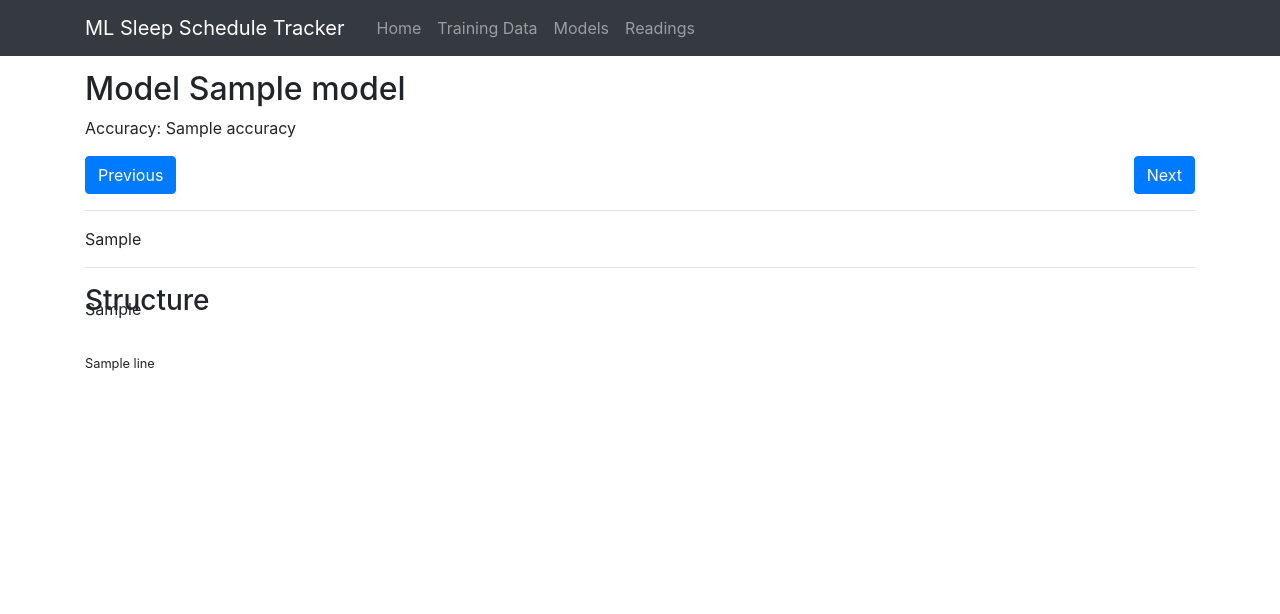
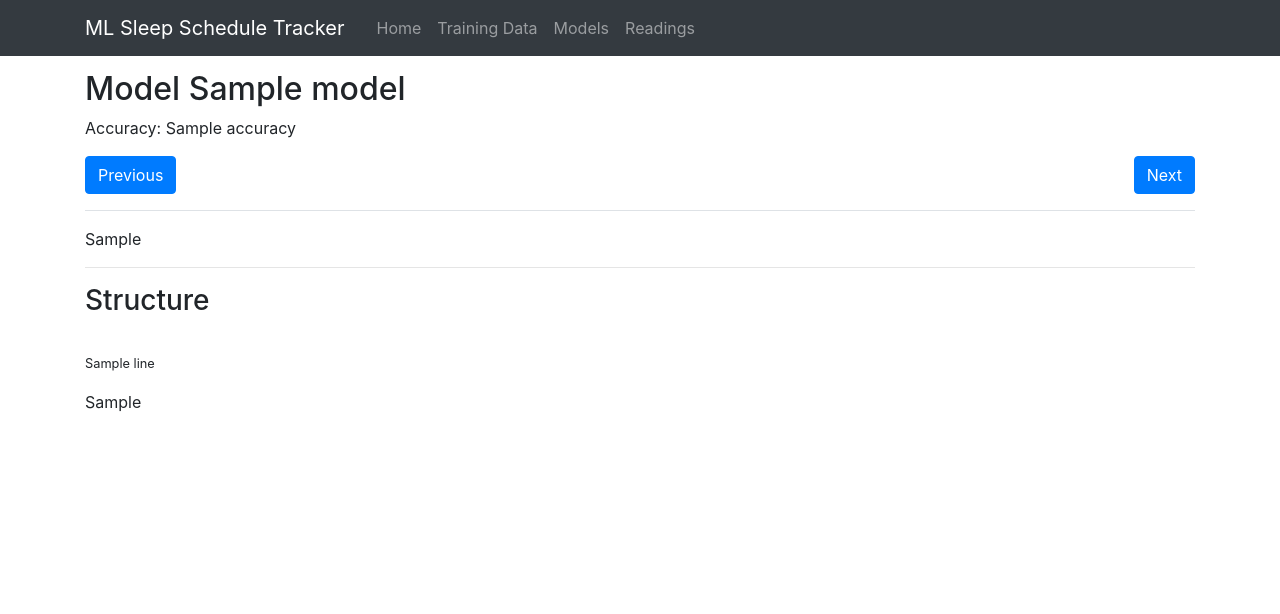
Before and after one commit to g-parki/Sleep-Schedule, a Flask app: template scripts/templates/model.html in a window 1280 px wide. Shown: the top 614 px of the page. Run offline with Flask 2, Linux system fonts and the light colour scheme; the template is opened without the code that fills it: most values are stand-ins (such as "Sample title", 1, 10 or a date in 2020); some libraries are stand-ins or nearby versions.

Commit message:
Remove row, col around content block

```diff
--- a/scripts/templates/layout.html
+++ b/scripts/templates/layout.html
@@ -42,12 +42,7 @@
 
 
     <main role="main" class="container">
-    <div class="row">
-        <div class="col-md-12">
         {% block content %}{% endblock %}
-        </div>
-
-    </div>
     </main>
     <!-- Optional JavaScript -->
     <!-- jQuery first, then Popper.js, then Bootstrap JS -->
```
